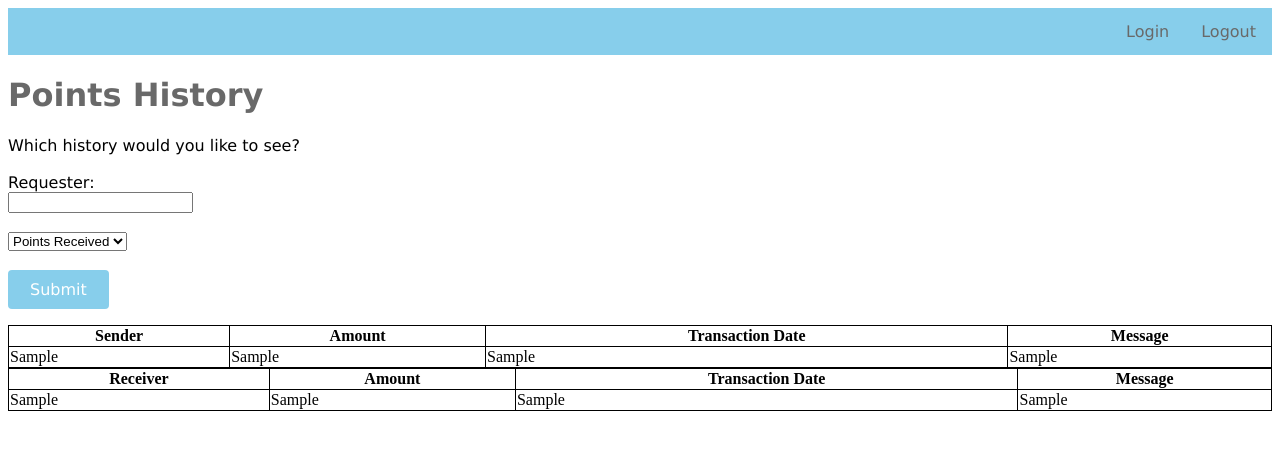
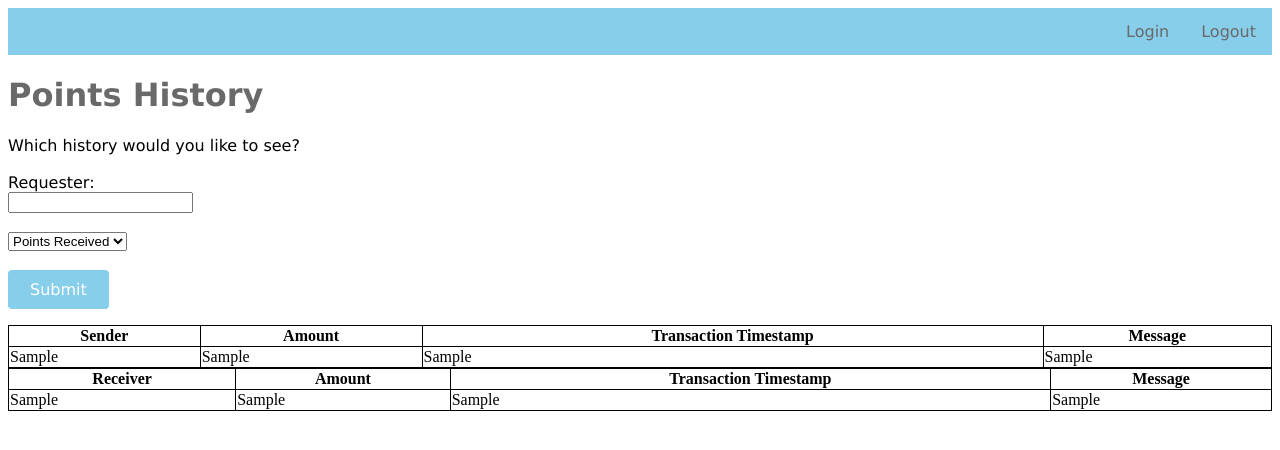
Before and after one commit to MartinKBeck/DBMProjectDeploy, a Django app: template dbmsite/points/templates/points/user_history.html in a window 1280 px wide. Shown: the top 450 px of the page. Run offline with Django 3.2, Linux system fonts and the light colour scheme; tables that the repository leaves empty hold one stand-in row (values such as "Sample post"); the template is opened without the code that fills it: values that come from a table or form of the project are taken from there, most other values are stand-ins (such as "Sample title", 1, 10 or a date in 2020).

Commit message:
update history.html update

```diff
--- a/dbmsite/points/templates/points/user_history.html
+++ b/dbmsite/points/templates/points/user_history.html
@@ -26,7 +26,7 @@
 		<tr>
 			<th>Sender</th>
 			<th>Amount</th>
-			<th>Transaction Date</th>
+			<th>Transaction Timestamp</th>
 			<th>Message</th>
 		</tr>
 		{% for history in points_received %}
@@ -46,7 +46,7 @@
 		<tr>
 			<th>Receiver</th>
 			<th>Amount</th>
-			<th>Transaction Date</th>
+			<th>Transaction Timestamp</th>
 			<th>Message</th>
 		</tr>
 		{% for history in points_given %}
```
